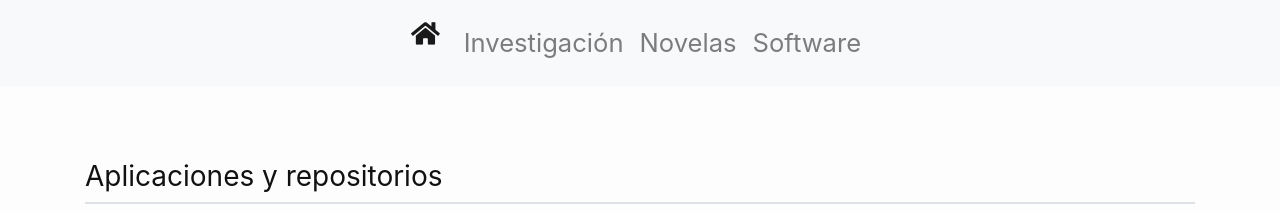
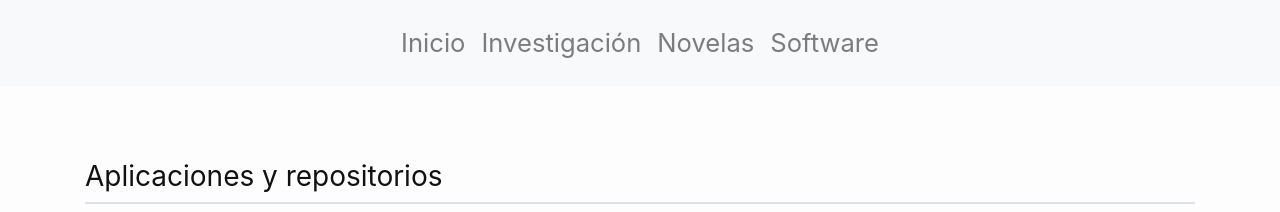
Before and after one commit to Dsobh/dsobh.github.io, a Jekyll site: the page built from software.html, in a window 1280 px wide and 1400 px high. Shown: the top 212 px of the window. Built offline with Jekyll 4.4.1, drawn with Linux system fonts in a browser that asks for light colours; nearby versions of some CDN libraries.

Commit message:
Minor changes

```diff
--- a/_includes/header.html
+++ b/_includes/header.html
@@ -14,7 +14,7 @@
         <div class="collapse navbar-collapse" id="navbarResponsive">
             <ul class="navbar-nav mx-auto">
                 <li class="navbar-item">
-                    <a class="navbar-brand" href="/"><i class="fas fa-home"></i></a>
+                    <a class="nav-link" href="/">Inicio</a>
                 </li>
                 <li class="nav-item">
                     <a class="nav-link" href="/research.html">Investigación</a>
--- a/files/css/software.css
+++ b/files/css/software.css
@@ -1,6 +1,7 @@
 /* Aplica margen superior entre bloques de publicaciones */
 .software-block {
     margin-top: 50px;
+    margin-bottom: 100px;
     /* separa bloques */
 }
 
--- a/index.html
+++ b/index.html
@@ -27,8 +27,10 @@ layout: default
       </div>
       <!-- Biografía extendida -->
       <div class="bio-text mt-4">
+        <h2 class="text-center mb-5">Sobre mí</h2>
+
         <p>
-          <strong>Sobre mí</strong> - Doctor en el programa de Ingeniería de producción y computación de la Universidad
+          Doctor en el programa de Ingeniería de producción y computación de la Universidad
           de León. Mis principales
           líneas de investigación
           se centran en la ciberseguridad y explicabilidad aplicada a sistemas autónomos (XAR), principalmente en robots
@@ -81,7 +83,7 @@ layout: default
           <div class="card-body">
             <h5 class="card-title">Universidad de León</h5>
             <p class="card-text">Doctor en Producción y Computación</p>
-            <p class="text-muted">2023 - 2025</p>
+            <p class="text-muted">2022 - 2025</p>
           </div>
         </div>
       </div>
--- a/software.html
+++ b/software.html
@@ -68,10 +68,10 @@ layout: default
 
             </div>
 
-            <button class="carousel-control-prev" type="button" data-bs-target="#appsCarousel" data-bs-slide="prev">
+            <button class="carousel-control-prev" type="button" data-bs-target="#gamesCarousel" data-bs-slide="prev">
                 <span class="carousel-control-prev-icon" aria-hidden="true"></span>
             </button>
-            <button class="carousel-control-next" type="button" data-bs-target="#appsCarousel" data-bs-slide="next">
+            <button class="carousel-control-next" type="button" data-bs-target="#gamesCarousel" data-bs-slide="next">
                 <span class="carousel-control-next-icon" aria-hidden="true"></span>
             </button>
         </div>
```
